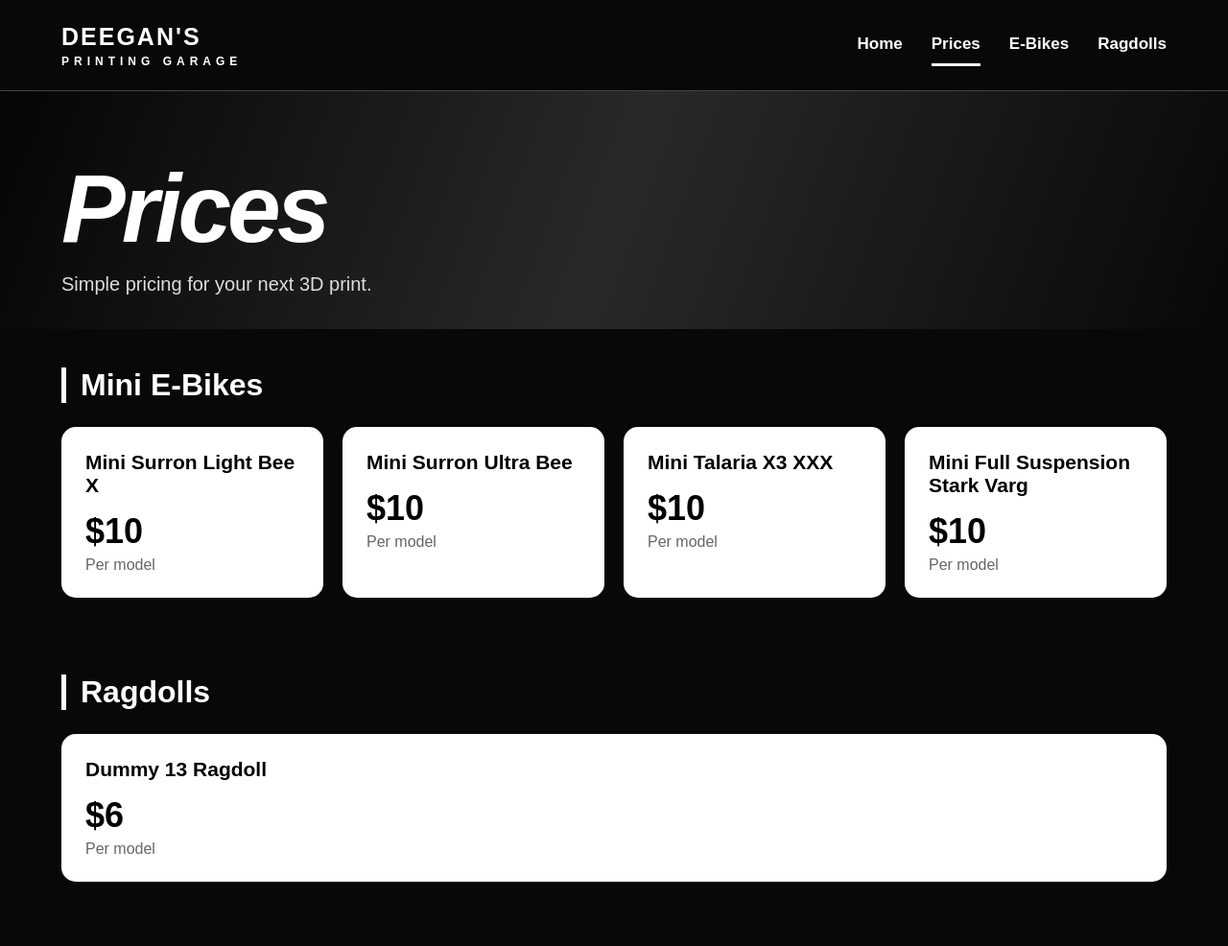
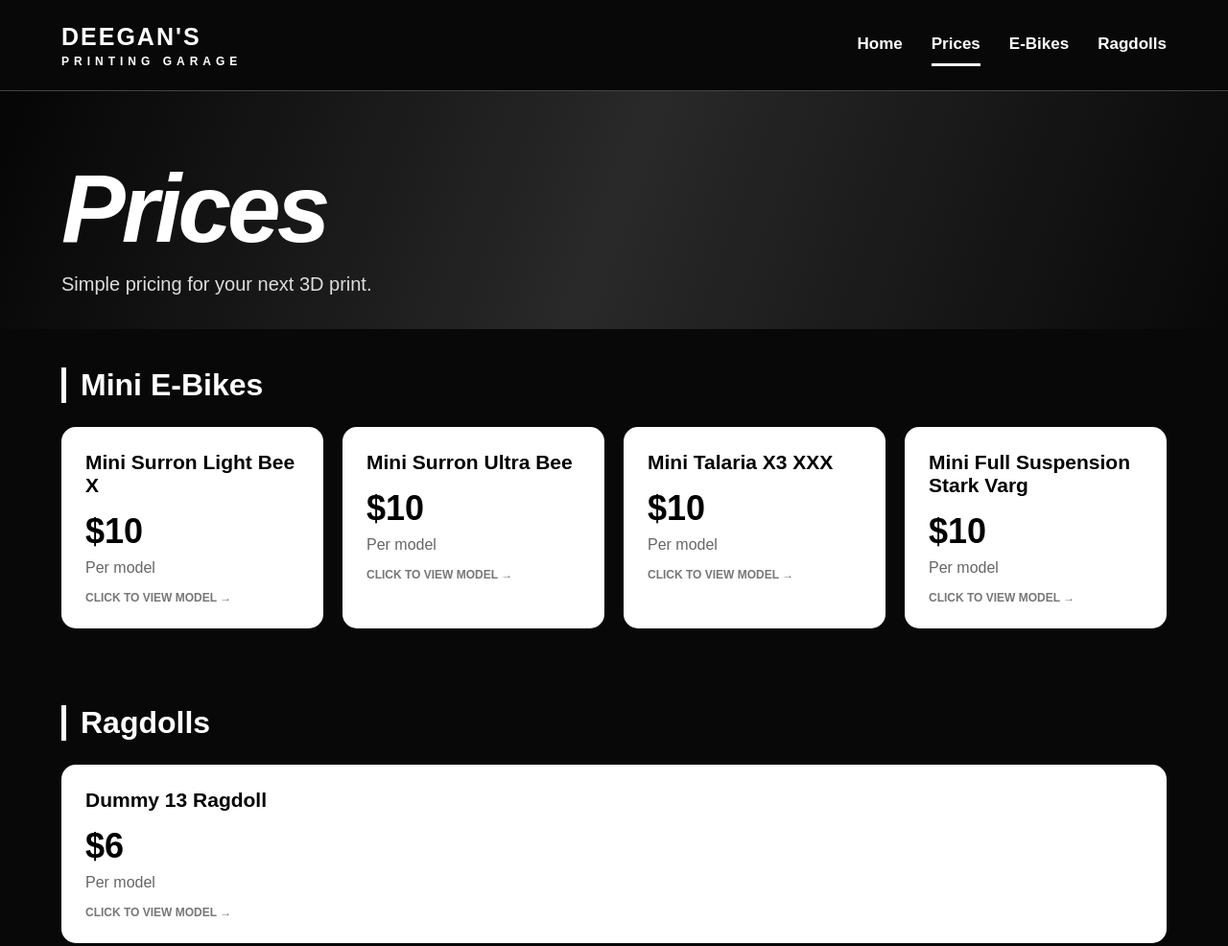
Before and after one commit to Hellogahlkdgshgd/Deegan-s-Printing-Garage, a plain HTML site: page prices.html in a window 1280 px wide. Shown: the top 986 px of the page at 96% size. Drawn offline with Linux system fonts and the light colour scheme.

Commit message:
Link pricing cards to models
Co-authored-by: Copilot <223556219+Copilot@users.noreply.github.com>

```diff
--- a/prices.html
+++ b/prices.html
@@ -97,15 +97,18 @@ nav a.active {
 }
 
 .price-card {
+    display: block;
     background: white;
     color: black;
     padding: 25px;
     border-radius: 15px;
-    transition: transform 0.2s;
+    text-decoration: none;
+    transition: transform 0.2s, box-shadow 0.2s;
 }
 
 .price-card:hover {
     transform: translateY(-5px);
+    box-shadow: 0 10px 25px #444;
 }
 
 .price-card h3 {
@@ -120,7 +123,14 @@ nav a.active {
 
 .price-card p {
     color: #666;
-    margin-top: 5px;
+    margin-top: 8px;
+}
+
+.click-note {
+    color: #777;
+    font-size: 12px;
+    margin-top: 15px;
+    font-weight: bold;
 }
 
 footer {
@@ -174,29 +184,33 @@ footer {
         <h2>Mini E-Bikes</h2>
 
         <div class="price-grid">
-            <div class="price-card">
+            <a class="price-card" href="index.html#light-bee-x">
                 <h3>Mini Surron Light Bee X</h3>
                 <div class="price">$10</div>
                 <p>Per model</p>
-            </div>
+                <div class="click-note">CLICK TO VIEW MODEL →</div>
+            </a>
 
-            <div class="price-card">
+            <a class="price-card" href="index.html#ultra-bee">
                 <h3>Mini Surron Ultra Bee</h3>
                 <div class="price">$10</div>
                 <p>Per model</p>
-            </div>
+                <div class="click-note">CLICK TO VIEW MODEL →</div>
+            </a>
 
-            <div class="price-card">
+            <a class="price-card" href="index.html#talaria">
                 <h3>Mini Talaria X3 XXX</h3>
                 <div class="price">$10</div>
                 <p>Per model</p>
-            </div>
+                <div class="click-note">CLICK TO VIEW MODEL →</div>
+            </a>
 
-            <div class="price-card">
+            <a class="price-card" href="index.html#stark-varg">
                 <h3>Mini Full Suspension Stark Varg</h3>
                 <div class="price">$10</div>
                 <p>Per model</p>
-            </div>
+                <div class="click-note">CLICK TO VIEW MODEL →</div>
+            </a>
         </div>
     </section>
 
@@ -204,11 +218,12 @@ footer {
         <h2>Ragdolls</h2>
 
         <div class="price-grid">
-            <div class="price-card">
+            <a class="price-card" href="ragdolls.html#dummy-13">
                 <h3>Dummy 13 Ragdoll</h3>
                 <div class="price">$6</div>
                 <p>Per model</p>
-            </div>
+                <div class="click-note">CLICK TO VIEW MODEL →</div>
+            </a>
         </div>
     </section>
 </main>
```
Also changed, not shown: index.html (+5 -4 lines), ragdolls.html (+2 -1 lines).
